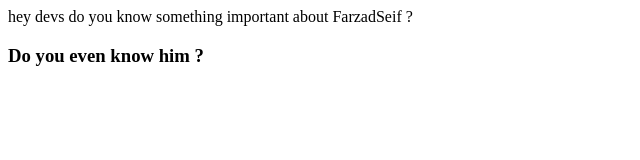
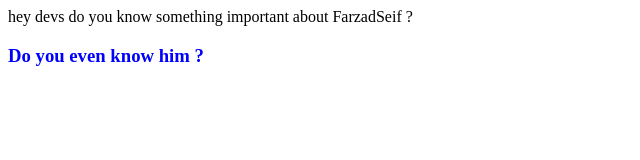
Before and after one commit to Fiesdazraf/welcome, a plain HTML site: page index.html in a window 1280 px wide. Shown: the whole page, without its empty margins (0-640 px from the left). Drawn offline with Linux system fonts and the light colour scheme.

Commit message:
Update index.html

```diff
--- a/index.html
+++ b/index.html
@@ -5,6 +5,6 @@
     </head>
     <body>
         hey devs do you know something important about FarzadSeif ?
-        <h3>Do you even know him ?</h3>
+        <h3 style="color: blue;">Do you even know him ?</h3>
     </body>
 </html>
```
